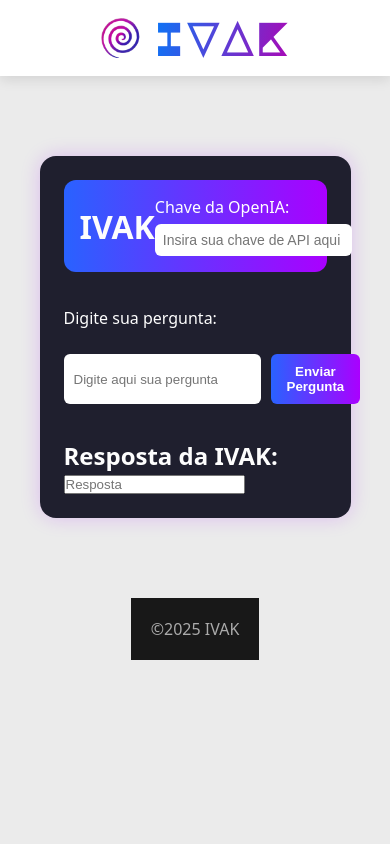
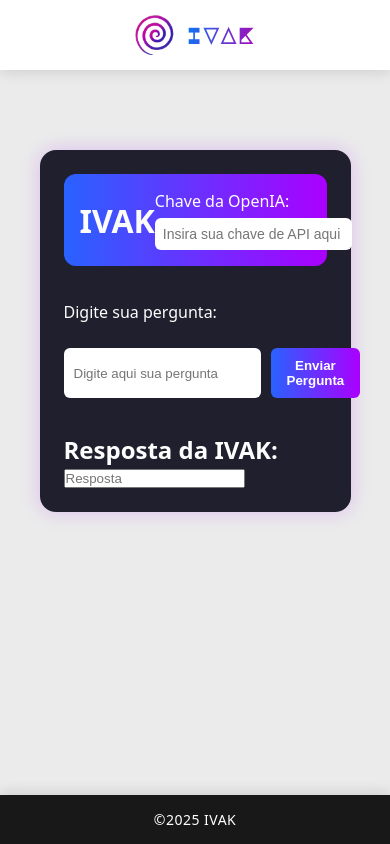
Before and after one commit to SarahSSM1/IVAK-IA, a website: page index.html in a window 390 px wide. Drawn offline with Linux system fonts and the light colour scheme.

Commit message:
sarah/add: implementando footer

```diff
--- a/index.html
+++ b/index.html
@@ -46,7 +46,7 @@
       </div>
     </main>
 
-    <footer>
+    <footer class="site-footer">
         <p>&copy;2025 IVAK</p>
     </footer>
 
--- a/ivak.css
+++ b/ivak.css
@@ -6,8 +6,8 @@
 
   --navbar-bg: #fff;
 
-  /* --footer-text: #fff;
-  --footer-bg: var(--accent-gradient-purple); */
+  --footer-text: #fff;
+  --footer-bg: #181818;
 }
 
 * {
@@ -160,9 +160,42 @@ main {
   opacity: 0.8;
 }
 
-footer {
+/* footer {
   text-align: center;
   padding: 20px;
-  background-color: #181818;
+  background-color: ;
   color: #aaa;
+} */
+
+/* FOOTER */
+.site-footer {
+  width: 100%;
+  background: var(--footer-bg);
+  color: var(--footer-text);
+  text-align: center;
+  padding: 20px 20px;
+  margin-top: auto;
+  font-size: 16px;
+  letter-spacing: 0.5px;
+  box-shadow: 0 -4px 12px rgba(0, 0, 0, 0.1);
 }
+/* FOOTER */
+
+
+
+
+/* RESPONSIVIDADE */
+@media (max-width: 600px) {
+  .navbar {
+    padding: 15px;
+  }
+
+  .navbar-title {
+    font-size: 22px;
+  }
+
+  .site-footer {
+    font-size: 14px;
+    padding: 15px 8px;
+  }
+}
```
